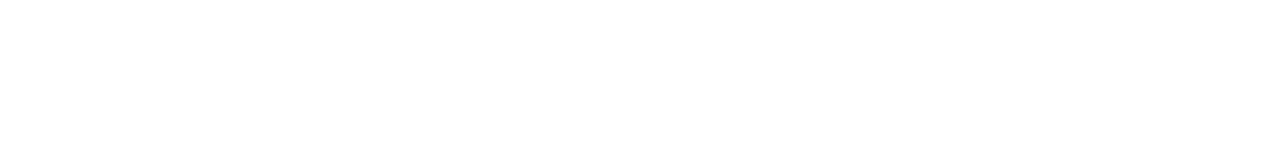
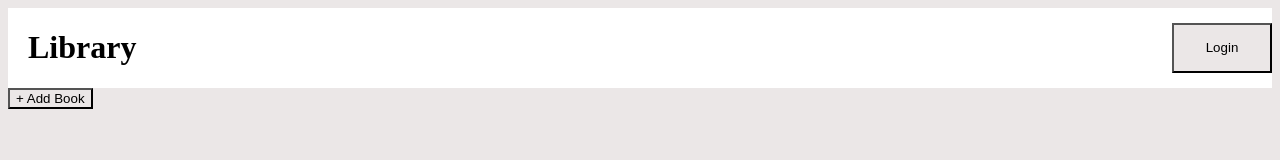
Before and after one commit to AliJowhar/The-Odin-Library, a plain HTML site: page index.html in a window 1280 px wide. Drawn offline with Linux system fonts and the light colour scheme.

Commit message:
added styling to the header

```diff
--- a/index.html
+++ b/index.html
@@ -7,5 +7,14 @@
     <link rel="stylesheet" href="style.css" />
     <title>The-Odin-Library</title>
   </head>
-  <body></body>
+  <body>
+    <header>
+      <h1>Library</h1>
+      <button id="login">Login</button>
+    </header>
+
+    <div class="container">
+      <button id="addBtn">+ Add Book</button>
+    </div>
+  </body>
 </html>
--- a/style.css
+++ b/style.css
@@ -0,0 +1,24 @@
+* {
+  background-color: rgb(235, 231, 231);
+}
+
+header,
+#container {
+  display: flex;
+  align-items: center;
+  justify-content: space-between;
+}
+header {
+  align-items: center;
+  background-color: white;
+}
+
+h1 {
+  margin-left: 20px;
+  background-color: white;
+}
+
+#login {
+  width: 100px;
+  height: 50px;
+}
```
